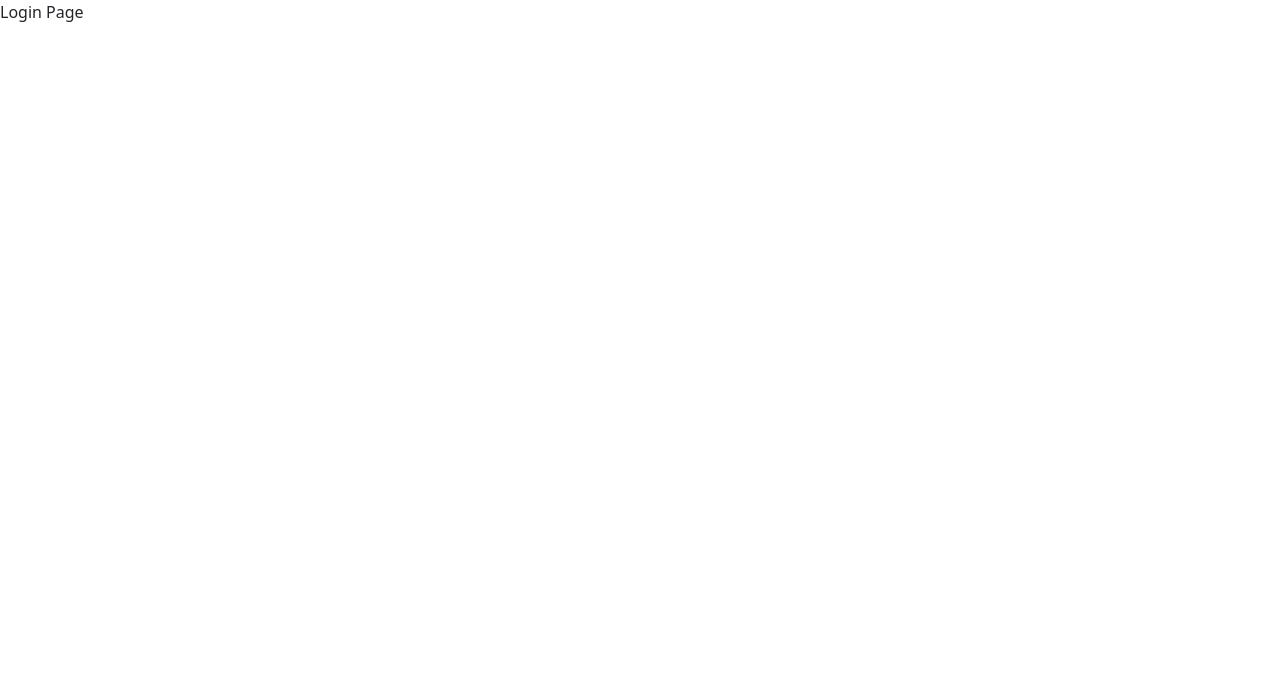
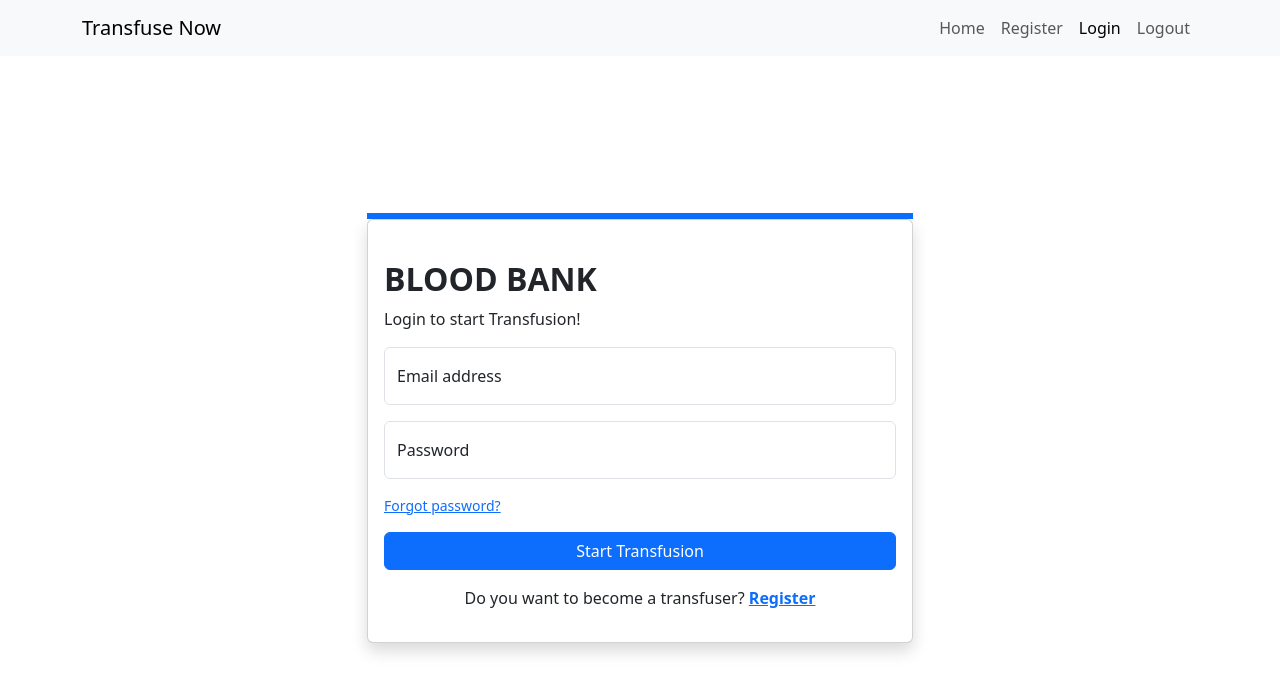
Before and after one commit to aditya6700/Blood-Bank-System, a React (Create React App) app in the folder client/: page /login in a window 1280 px wide. Shown: the top 692 px of the page. Built offline with nearby package versions, Linux system fonts and the light colour scheme.

Commit message:
login page created

```diff
--- a/client/src/pages/Login.jsx
+++ b/client/src/pages/Login.jsx
@@ -1,7 +1,61 @@
-import React from 'react'
+import React from 'react';
+import { Container, Row, Form, FloatingLabel, Button, Card, Col } from 'react-bootstrap';
+import NavigationBar from '../components/NavigationBar';
+import { Link } from 'react-router-dom';
 
 export const Login = () => {
   return (
-    <div>Login Page</div>
+    <>
+    <NavigationBar />
+    <Container className='form-container' fluid="md" >
+      <Row className="d-flex justify-content-center align-items-center full-height-row">
+        <Col md={8} lg={6} xs={12}>
+          <div className="border border-3 border-primary"></div>
+          <Card className="shadow">
+            <Card.Body>
+              <div className="mb-3 mt-4">
+                <h2 className="fw-bold mb-2 text-uppercase">BLOOD BANK</h2>
+                <p className="mb-3">Login to start Transfusion!</p>
+                <Form className="mb-3">
+
+                  <Form.Group className="mb-3">
+                    <FloatingLabel controlId="floatingInput" label="Email address"  >
+                      <Form.Control type="email" placeholder="name@example.com" name="email" required />
+                    </FloatingLabel>
+                  </Form.Group>
+
+                  <Form.Group className="mb-3">
+                    <FloatingLabel controlId="floatingInput" label="Password" >
+                      <Form.Control type="password" placeholder="secret" name="password" required />
+                    </FloatingLabel>
+                  </Form.Group>
+
+                  <div className="mb-3">
+                    <p className="small">
+                      <Link className="text-primary" to='#' >Forgot password?</Link>
+                    </p>
+                  </div>
+
+                  <div className="d-grid">
+                    <Button variant="primary" type="submit">
+                      Start Transfusion
+                    </Button>
+                  </div>
+
+                  <div className="mt-3">
+                    <p className="mb-0  text-center">
+                      Do you want to become a transfuser?{" "}
+                      <Link className="text-primary fw-bold" to='/register' >Register</Link>
+                    </p>
+                  </div>
+                </Form>
+
+              </div>
+            </Card.Body>
+          </Card>
+        </Col>
+      </Row>
+    </Container>
+  </>
   )
 }
```
